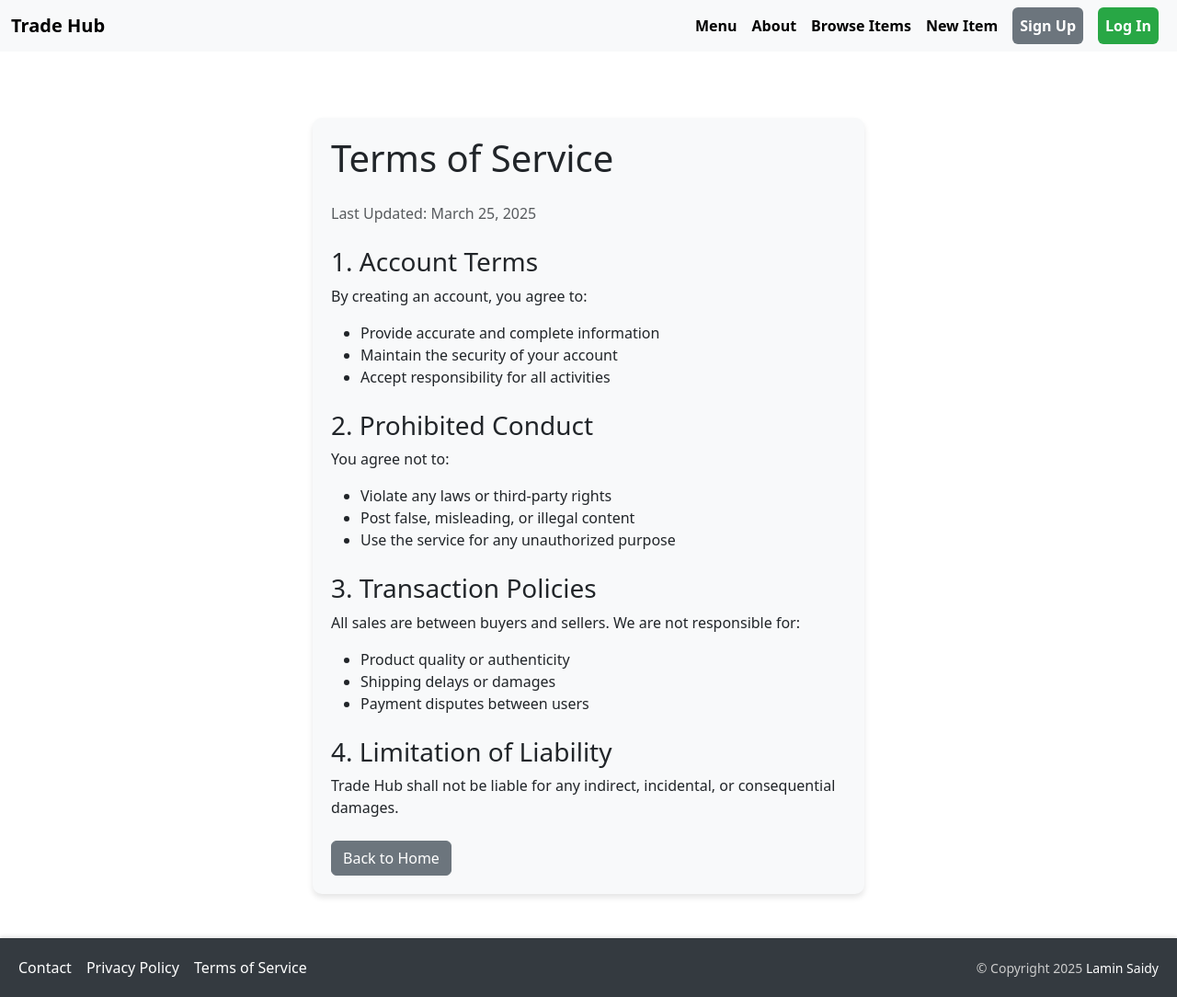
After one commit to laminsaidy/TradingAppPP5, a Django app: page /terms-of-service/ in a window 1280 px wide. The commit adds this page. Shown: the whole page at 92% size. Run offline with Django 5.2, Linux system fonts and the light colour scheme.

Commit message:
Create terms_of_service.html and privacy_policy.html template with standard sections - Add new URL routes for legal pages - Implemente view functions for legal pages - Update footer links to point to new legal pages

```diff
--- a/products/templates/products/base.html
+++ b/products/templates/products/base.html
@@ -289,8 +289,8 @@
       <footer class="footer mt-5">
         <div class="footer-links">
           <a href="{% url 'products:contact' %}">Contact</a>
-          <a href="#">Privacy Policy</a>
-          <a href="#">Terms of Use</a>
+          <a href="{% url 'products:privacy_policy' %}">Privacy Policy</a>
+          <a href="{% url 'products:terms_of_service' %}">Terms of Service</a>
         </div>
         <div class="copyright">
           &copy; Copyright 2025
--- /dev/null
+++ b/products/templates/products/terms_of_service.html
@@ -0,0 +1,43 @@
+{% extends 'products/base.html' %}
+
+{% block title %}Terms of Service | {% endblock %}
+
+{% block content %}
+<div class="container mt-5">
+    <div class="modern-form">
+        <h1 class="mb-4">Terms of Service</h1>
+        <p class="text-muted">Last Updated: March 25, 2025</p>
+
+        <h3 class="mt-4">1. Account Terms</h3>
+        <p>By creating an account, you agree to:</p>
+        <ul>
+            <li>Provide accurate and complete information</li>
+            <li>Maintain the security of your account</li>
+            <li>Accept responsibility for all activities</li>
+        </ul>
+
+        <h3 class="mt-4">2. Prohibited Conduct</h3>
+        <p>You agree not to:</p>
+        <ul>
+            <li>Violate any laws or third-party rights</li>
+            <li>Post false, misleading, or illegal content</li>
+            <li>Use the service for any unauthorized purpose</li>
+        </ul>
+
+        <h3 class="mt-4">3. Transaction Policies</h3>
+        <p>All sales are between buyers and sellers. We are not responsible for:</p>
+        <ul>
+            <li>Product quality or authenticity</li>
+            <li>Shipping delays or damages</li>
+            <li>Payment disputes between users</li>
+        </ul>
+
+        <h3 class="mt-4">4. Limitation of Liability</h3>
+        <p>Trade Hub shall not be liable for any indirect, incidental, or consequential damages.</p>
+
+        <div class="mt-4">
+            <a href="{% url 'products:index' %}" class="btn btn-secondary">Back to Home</a>
+        </div>
+    </div>
+</div>
+{% endblock %}
--- a/products/urls.py
+++ b/products/urls.py
@@ -15,4 +15,6 @@ urlpatterns = [
     path('about/', views.about, name='about'),
     path('logout/', views.custom_logout, name='logout'),
     path('contact/thanks/', views.contact_thanks, name='contact_thanks'),
+    path('privacy-policy/', views.privacy_policy, name='privacy_policy'),
+    path('terms-of-service/', views.terms_of_service, name='terms_of_service'),
 ] + static(settings.MEDIA_URL, document_root=settings.MEDIA_ROOT)
--- a/products/views.py
+++ b/products/views.py
@@ -64,3 +64,9 @@ def custom_logout(request):
 
 def contact_thanks(request):
     return render(request, 'products/contact_thanks.html')
+
+def privacy_policy(request):
+    return render(request, 'products/privacy_policy.html')
+
+def terms_of_service(request):
+    return render(request, 'products/terms_of_service.html')
```
Also changed, not shown: products/templates/products/privacy_policy.html (added, +38 -0 lines).
